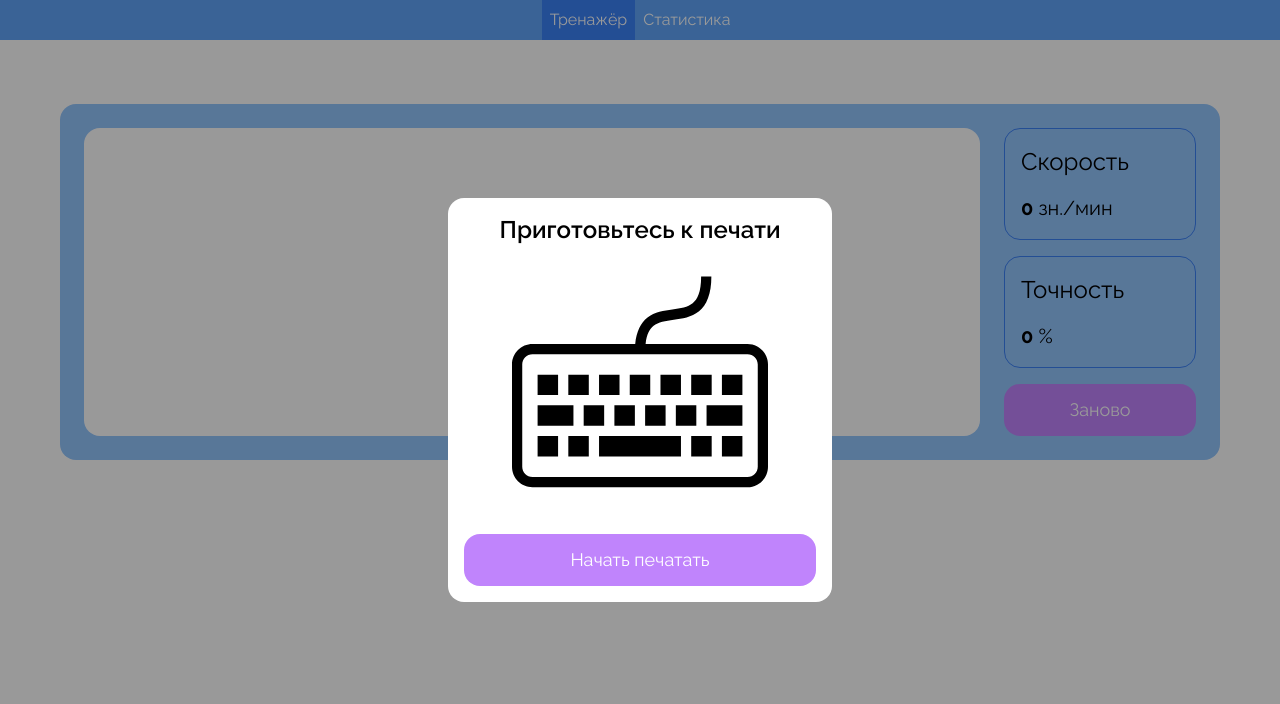
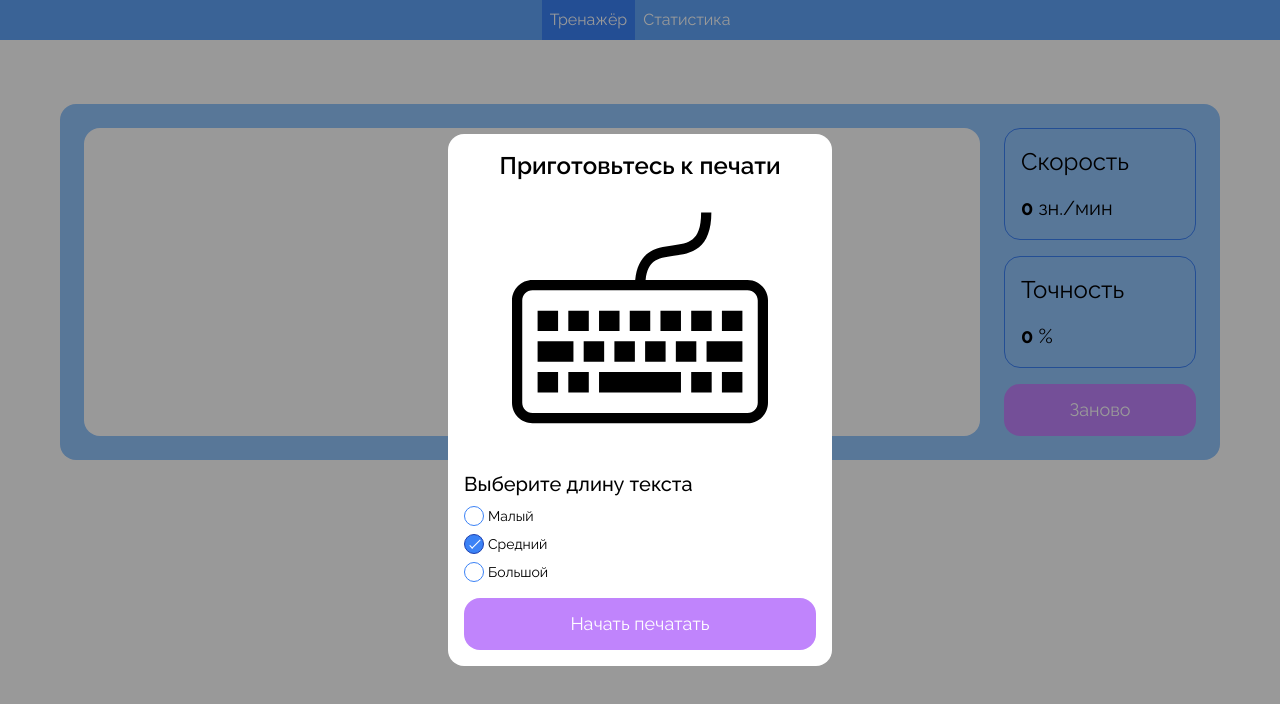
Before and after one commit to synt3tic/touch-typing-sim-spa, a Vue app: page / in a window 1280 px wide. Shown: the top 704 px of the page. Built offline with nearby package versions, Linux system fonts and the light colour scheme.

Commit message:
statistic + text-length selection ready

```diff
--- a/src/API/index.ts
+++ b/src/API/index.ts
@@ -1,5 +1,7 @@
-const makeRequest = async (url: string, method: string) => {
-  return await fetch(url, {
+const baseURL = '	https://fish-text.ru/get?format=json';
+
+const makeRequest = async (params: string, method: string) => {
+  return await fetch(baseURL + params, {
     method: method,
   })
 };
--- a/src/API/textAPI.ts
+++ b/src/API/textAPI.ts
@@ -1,9 +1,7 @@
 import { makeRequest } from ".";
 
-const url = '	https://fish-text.ru/get?format=json&number=1';
-
-const getText = async () => {
-  const response = await makeRequest(url, 'GET');
+const getText = async (textLength: string) => {
+  const response = await makeRequest(textLength, 'GET');
   if (response.status === 200) {
     return await response.json();
   } else {
--- a/src/components/BeforeStart.vue
+++ /dev/null
@@ -1,36 +0,0 @@
-<script setup lang="ts">
-import { ref } from 'vue';
-import { getText } from '../API/textAPI';
-import ToModal from '../components/UI/ToModal.vue';
-import ToButton from '../components/UI/ToButton.vue';
-import { useSessionStore } from '../stores/SessionStore';
-
-const store = useSessionStore();
-
-const requestError = ref<Error | null>(null);
-
-const startTyping = async () => {
-  try {
-    const text = await getText();
-    store.convertTextToArray(text.text);
-    store.startTry();
-  } catch (error) {
-    requestError.value = error as Error;
-  }
-};
-
-</script>
-
-<template>
-  <to-modal>
-    <template #header>Приготовьтесь к печати</template>
-    <img class="icon" src="../assets/icons/keyboard.svg" alt="keyboard-icon">
-    <to-button @click="startTyping">Начать печатать</to-button>
-  </to-modal>
-</template>
-
-<style scoped>
-.icon {
-  @apply self-center w-64;
-}
-</style>
--- /dev/null
+++ b/src/components/StartWindow.vue
@@ -0,0 +1,81 @@
+<script setup lang="ts">
+import { ref } from 'vue';
+import { getText } from '../API/textAPI';
+import ToModal from '../components/UI/ToModal.vue';
+import ToButton from '../components/UI/ToButton.vue';
+import ToRadioButton from './UI/ToRadioButton.vue';
+import { useSessionStore } from '../stores/SessionStore';
+
+const store = useSessionStore();
+
+const requestError = ref<Error | null>(null);
+
+const startTyping = async () => {
+  try {
+    const text = await getText(selectedTextLength.value);
+    store.convertTextToArray(text.text);
+    store.startTry();
+  } catch (error) {
+    requestError.value = error as Error;
+  }
+};
+
+const selectedTextLength = ref('&number=7');
+
+const selectTextLength = (e: Event) => {
+  selectedTextLength.value = (e.target as HTMLInputElement).value;
+};
+
+const radioButtons = [
+  {
+    id: 1,
+    name: 'Малый',
+    value: '&number=4',
+  },
+  {
+    id: 2,
+    name: 'Средний',
+    value: '&number=7',
+  },
+  {
+    id: 3,
+    name: 'Большой',
+    value: '&number=10',
+  },
+];
+
+</script>
+
+<template>
+  <to-modal>
+    <template #header>Приготовьтесь к печати</template>
+    <img class="icon" src="../assets/icons/keyboard.svg" alt="keyboard-icon">
+    <div class="text-length-selection">
+      <p>Выберите длину текста</p>
+      <to-radio-button
+        v-for="item in radioButtons"
+        :key="item.id"
+        :value="item.value"
+        :checked="item.id === 2"
+        @change="selectTextLength"
+      >
+        {{ item.name }}
+      </to-radio-button>
+    </div>
+    <to-button @click="startTyping">Начать печатать</to-button>
+  </to-modal>
+</template>
+
+<style scoped>
+.icon {
+  @apply self-center w-64;
+}
+
+.text-length-selection {
+  @apply flex flex-col items-start gap-2;
+}
+
+.text-length-selection p {
+  @apply text-xl font-medium;
+}
+</style>
--- a/src/components/StatisticsScreen.vue
+++ b/src/components/StatisticsScreen.vue
@@ -52,19 +52,22 @@ const accuracyResultMessage = computed(() => {
 <template>
   <div class="statistic-screen">
     <h1>Статистика ваших попыток</h1>
-    <ul class="statistic-screen__records">
+    <ul v-if="store.statisticInfo.length > 0" class="statistic-screen__records">
       <li v-for="record in store.statisticInfo" :key="record.id">
         <h2><strong>Попытка №{{ record.id }}</strong></h2>
         <p>Скорость набора текста: <strong>{{ record.speed }}</strong> зн./мин</p>
         <p>Точность набора текста: <strong>{{ record.accuracy }}</strong> %</p>
       </li>
     </ul>
+    <p v-else>Пока что вы не завершили ни одной попытки</p>
     <div class="statistic-screen__best-results">
       <div class="best-results__result-card">
+        <img src="../assets/icons/speed.svg" alt="speed-icon" />
         <h3>Скорость набора</h3>
         <p>{{ speedResultMessage }}</p>
       </div>
       <div class="best-results__result-card">
+        <img src="../assets/icons/accuracy.svg" alt="accuracy-icon" />
         <h3>Точность набора</h3>
         <p>{{ accuracyResultMessage }}</p>
       </div>
@@ -94,7 +97,7 @@ const accuracyResultMessage = computed(() => {
 }
 
 .best-results__result-card {
-  @apply flex flex-col gap-2 w-full p-2 rounded-2xl bg-blue-400;
+  @apply flex flex-col items-center gap-2 w-full p-2 rounded-2xl bg-blue-400;
 }
 
 .best-results__result-card h3 {
--- a/src/components/TrainScreen.vue
+++ b/src/components/TrainScreen.vue
@@ -1,5 +1,5 @@
 <script setup lang="ts">
-import BeforeStart from '../components/BeforeStart.vue';
+import StartWindow from '../components/StartWindow.vue';
 import ResultScreen from '../components/ResultScreen.vue';
 import TextField from './TextField.vue';
 import StatisticsIndicator from './StatisticsIndicator.vue';
@@ -16,7 +16,7 @@ onUnmounted(() => {
 </script>
 
 <template>
-  <before-start v-if="!store.isTryActive" />
+  <start-window v-if="!store.isTryActive" />
   <result-screen v-if="store.isResultScreenVisible" />
   <div class="train-screen">
     <text-field />
--- /dev/null
+++ b/src/components/UI/ToRadioButton.vue
@@ -0,0 +1,55 @@
+<script setup lang="ts">
+interface Props {
+  checked?: boolean;
+  value?: string;
+}
+
+const props = withDefaults(defineProps<Props>(), {
+  checked: false,
+  value: 'radiobutton',
+});
+
+const emit = defineEmits(['update:checked']);
+
+const emitChange = (e: Event) => {
+  emit('update:checked', (e.target as HTMLInputElement).checked)
+};
+</script>
+
+<template>
+  <label class="to-radio">
+    <slot />
+    <input
+      :value="props.value"
+      :checked="checked"
+      type="radio"
+      name="radio"
+      @change="emitChange"
+    >
+    <span class="checkmark" />
+  </label>
+</template>
+
+<style scoped>
+.to-radio {
+  @apply block relative pl-8 pl-6 text-sm text-left cursor-pointer select-none;
+}
+.to-radio input {
+  @apply absolute opacity-0 cursor-pointer h-0 w-0;
+}
+.checkmark {
+  @apply absolute top-0 left-0 w-5 h-5 bg-white border border-solid border-blue-500 rounded-full
+  after:content-[''] after:absolute after:hidden after:left-2 after:top-0.5 after:w-1
+  after:h-3;
+}
+.to-radio input ~ .checkmark {
+  @apply hover:border hover:border-solid hover:border-blue-800 hover:duration-300 checked:duration-300;
+}
+.to-radio input:checked ~ .checkmark {
+  @apply bg-blue-500 after:block border-blue-800;
+}
+.to-radio .checkmark {
+  @apply after:border after:border-solid after:border-white after:border-t-0 after:border-r after:border-b
+  after:border-l-0 after:rotate-45;
+}
+</style>
--- a/src/stores/StatisticStore.ts
+++ b/src/stores/StatisticStore.ts
@@ -3,7 +3,18 @@ import { ref } from 'vue';
 import { TryRecord } from '../interfaces/StatisticInterfaces';
 
 export const useStatisticStore = defineStore('StatisticStore', () => {
-  const statisticInfo = ref<TryRecord[]>([]);
+  const statisticInfo = ref<TryRecord[]>([
+    {
+      id: 1,
+      speed: 240,
+      accuracy: 90,
+    },
+    {
+      id: 2,
+      speed: 280,
+      accuracy: 92,
+    },
+  ]);
 
   const saveRecord = (speed: number, accuracy: number) => {
     const currentRecord: TryRecord = {
```
